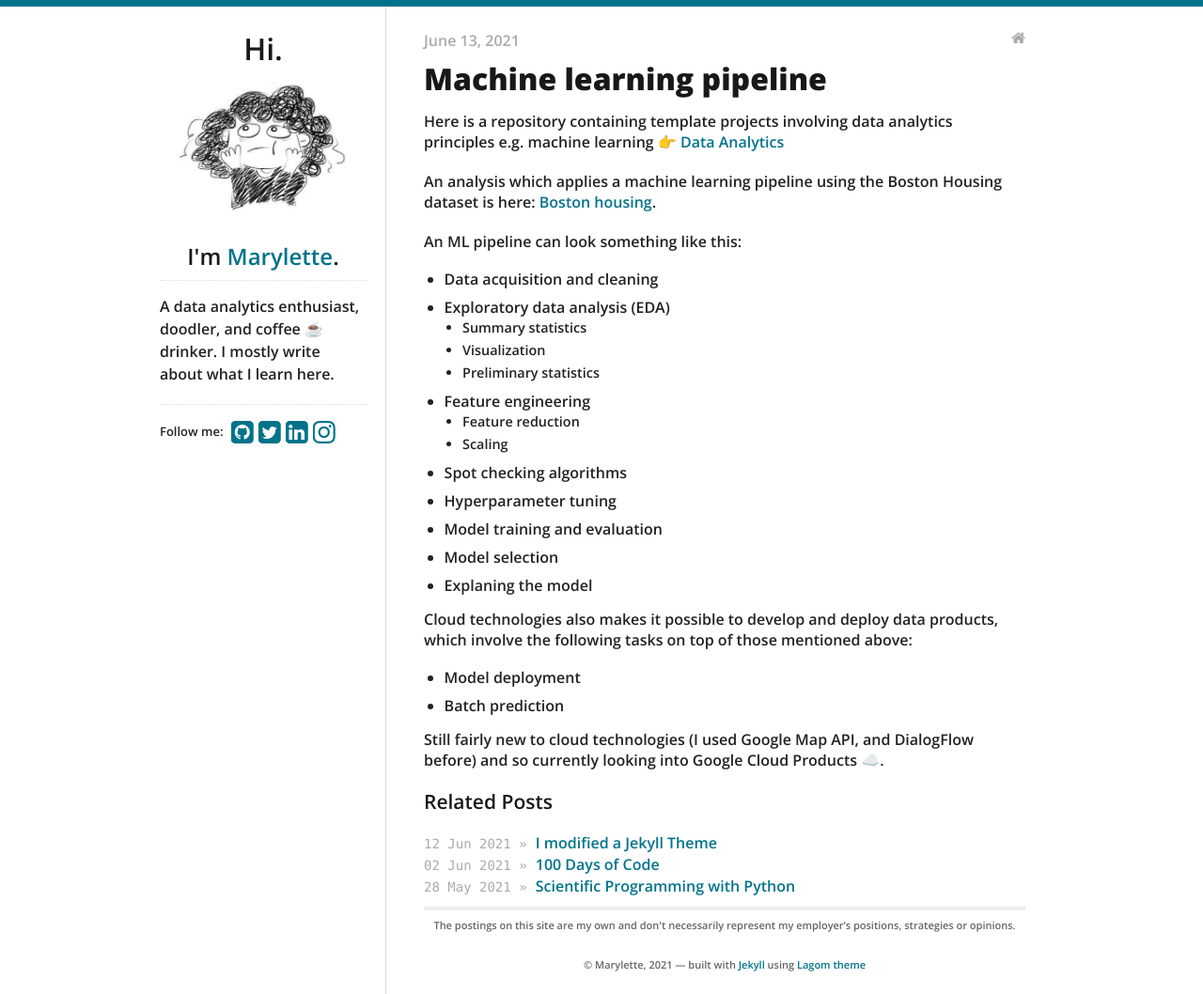
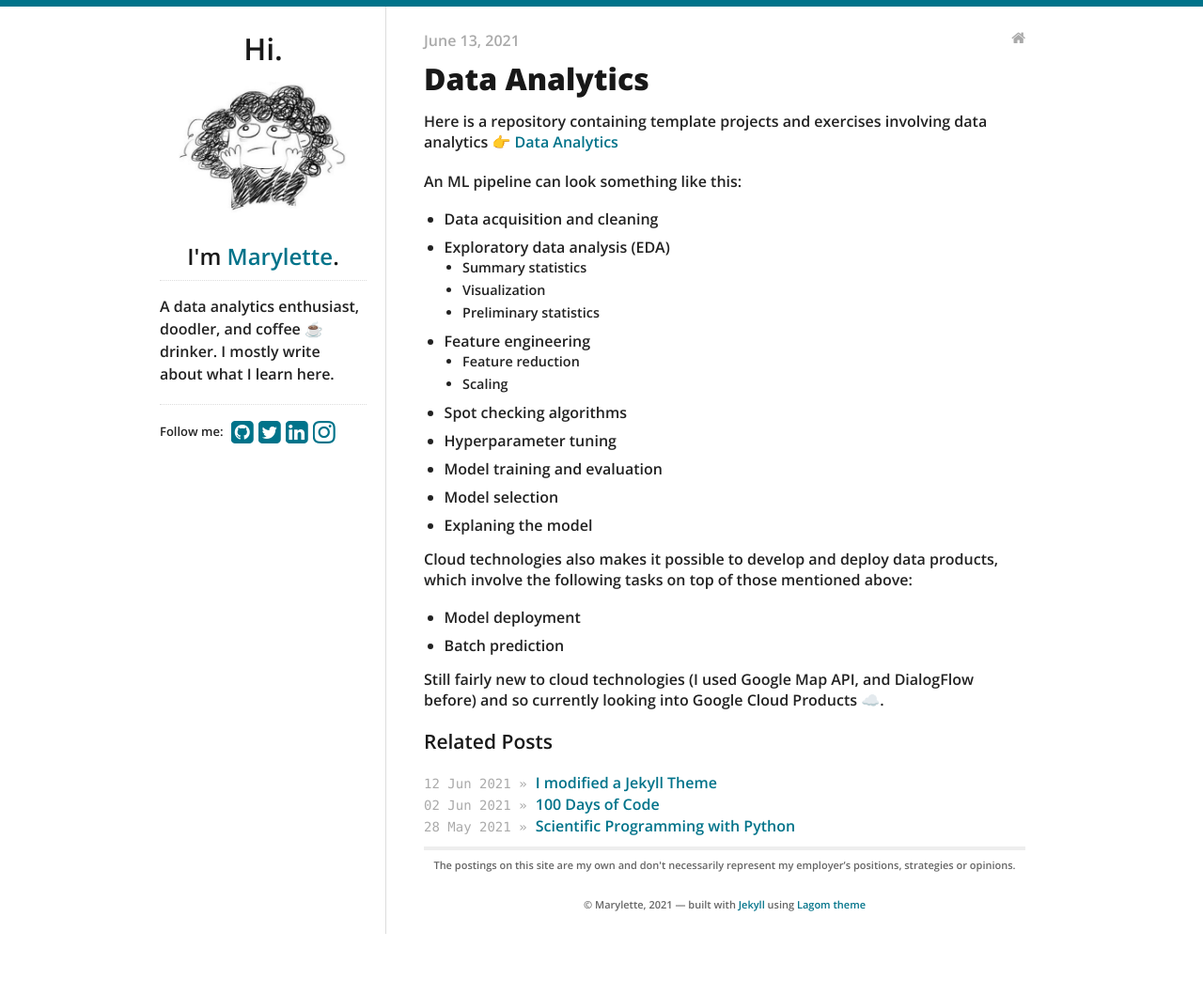
Before and after one commit to maryletteroa/maryletteroa.github.io, a Jekyll site: the page built from _posts/2021-06-13-data-analytics.md, in a window 1280 px wide. Shown: the whole page at 94% size. Built offline with Jekyll 4.4.1, drawn with Linux system fonts in a browser that asks for light colours; after the commit the page ends 994 px from its top, so only the background shows below that.

Commit message:
update post

```diff
--- a/_posts/2021-06-13-machine-learning-pipeline.md
+++ b/_posts/2021-06-13-data-analytics.md
@@ -1,13 +1,12 @@
 ---
 layout: post
-title: Machine learning pipeline
+title: Data Analytics
 categories:
 - blog
 ---
 
-Here is a repository containing template projects involving data analytics principles e.g. machine learning 👉 [Data Analytics](https://github.com/maryletteroa/data_analytics)
+Here is a repository containing template projects and exercises involving data analytics 👉 [Data Analytics](https://github.com/maryletteroa/data_analytics)
 
-An analysis which applies a machine learning pipeline using the Boston Housing dataset is here: [Boston housing](https://github.com/maryletteroa/data_analytics/blob/main/boston_housing/Boston%20Housing.ipynb).
 
 An ML pipeline can look something like this:
 
```
